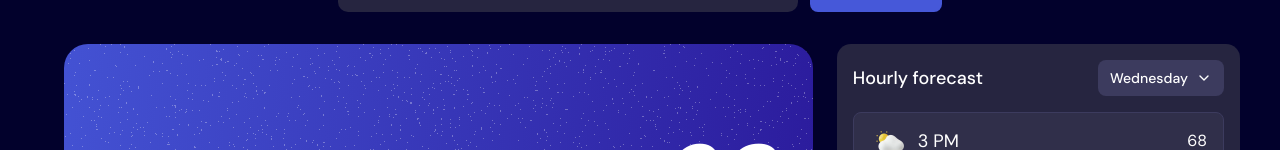
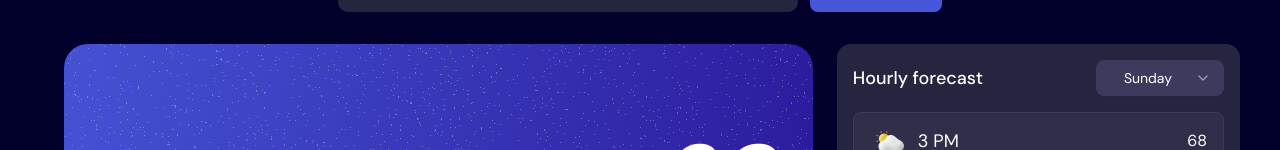
Before and after one commit to libin-codes/weather-app, a React (Vite) app: page / in a window 1280 px wide. Shown: the part 240-390 px from the top of the page. Built offline with nearby package versions, Linux system fonts and the light colour scheme.

Commit message:
changed css theme and added dropdown menu for HourlyForecastContainer

```diff
--- a/src/components/HourlyForecastContainer.tsx
+++ b/src/components/HourlyForecastContainer.tsx
@@ -1,16 +1,30 @@
 import HourlyWeatherList from "./HourlyWeatherList"
-import { ChevronDown as DropDownIcon } from 'lucide-react';
-import { Button } from "./ui/button";
+import { Select,SelectContent,SelectGroup,SelectItem,SelectTrigger,SelectValue } from "./ui/select";
 
 export default function HourlyForecastContainer() {
+
+  const week = ["Sunday","Monday","Tuesday","Wednesday","Thursday","Friday","Saturday"]
+
   return (
     <div className="flex flex-col bg-[#262540] min-[1260px]:h-160 min-[1024px]:h-200  h-full  rounded-xl p-4">
       <div className="flex justify-between items-center w-full h-fit mb-4 text-white">
         <h1 className="text-lg font-medium">Hourly forecast</h1>
-        <Button variant={"secondary"}>
-          <p>Wednesday</p>
-          <DropDownIcon/>
-        </Button>
+        <Select defaultValue="0" >
+          <SelectTrigger className="bg-accent w-32 focus-visible:ring-0 [&>span]:flex [&>span]:justify-center [&>span]:flex-1">
+            <SelectValue placeholder={week[0]}  />
+          </SelectTrigger>
+          <SelectContent>
+            <SelectGroup>
+              {
+                week.map(
+                  (day,index)=>{
+                    return <SelectItem value={index.toString()} key={index} >{day}</SelectItem>
+                  }
+                )
+              }
+            </SelectGroup>
+          </SelectContent>
+        </Select>
       </div>
       <HourlyWeatherList />
     </div>
--- a/src/index.css
+++ b/src/index.css
@@ -51,19 +51,19 @@
   --foreground: oklch(0.145 0 0);
   --card: oklch(1 0 0);
   --card-foreground: oklch(0.145 0 0);
-  --popover: oklch(1 0 0);
-  --popover-foreground: oklch(0.145 0 0);
+  --popover: #262540;
+  --popover-foreground: white;
   --primary: oklch(0.205 0 0);
   --primary-foreground: oklch(0.985 0 0);
   --secondary: oklch(0.97 0 0);
   --secondary-foreground: oklch(0.205 0 0);
   --muted: oklch(0.97 0 0);
-  --muted-foreground: oklch(0.556 0 0);
-  --accent: oklch(0.97 0 0);
-  --accent-foreground: oklch(0.205 0 0);
+  --muted-foreground: white;
+  --accent: #3C3B5E;
+  --accent-foreground: white;
   --destructive: oklch(0.577 0.245 27.325);
-  --border: oklch(0.922 0 0);
-  --input: oklch(0.922 0 0);
+  --border: #3C3B5E;
+  --input: #3C3B5E;
   --ring: oklch(0.708 0 0);
   --chart-1: oklch(0.646 0.222 41.116);
   --chart-2: oklch(0.6 0.118 184.704);
```
